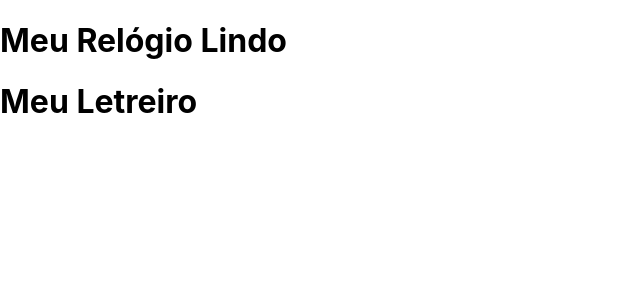
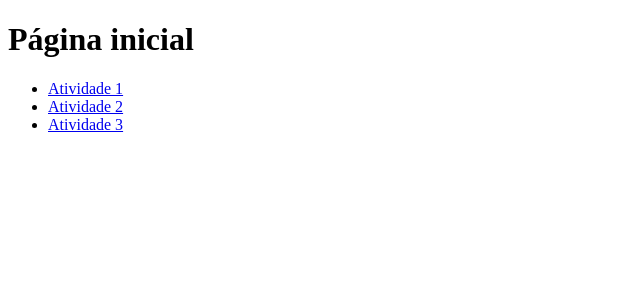
Before and after one commit to AnthonyCostaCrosciatte/Anthony_ProjectReact, a React (Create React App) app: page / in a window 1280 px wide. Shown: the top 300 px of the page, without its empty margins (0-640 px from the left). Built offline with nearby package versions, Linux system fonts and the light colour scheme.

Commit message:
Add files via upload

```diff
--- a/src/index.js
+++ b/src/index.js
@@ -1,14 +1,11 @@
 import React from 'react';
 import ReactDOM from 'react-dom/client';
-import './index.css';
-import App from './App';
-import Relogio from './Relogio';
-import Letreiro from './Letreiro';
+import MinhasRotas from './minhasRotas';
+
 
 const root = ReactDOM.createRoot(document.getElementById('root'));
 root.render(
   <>
-    <Relogio />
-    <Letreiro/>
+    <MinhasRotas />
   </>
 );
```
